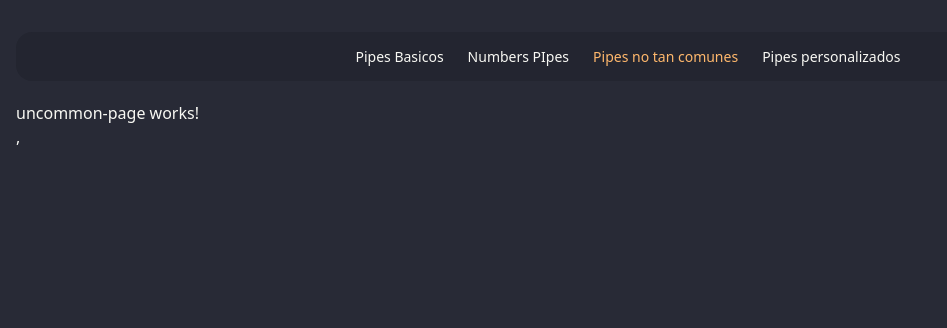
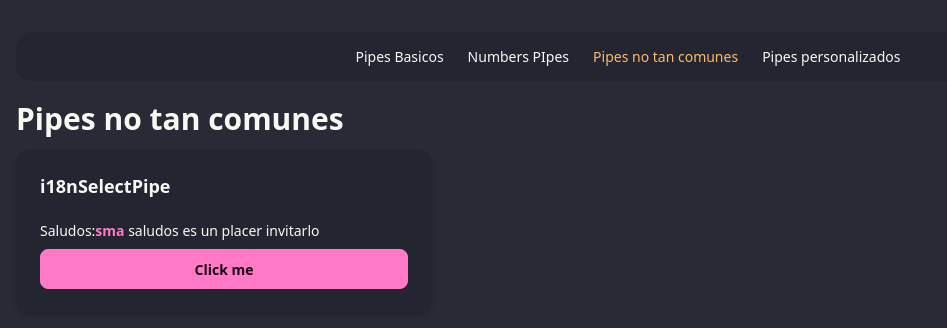
Before and after one commit to seiku2000/pipesAngular, an Angular app: page /uncommon in a window 1280 px wide. Shown: the top 328 px of the page, without its empty margins (0-947 px from the left). Built offline with nearby package versions, Linux system fonts and the light colour scheme.

Commit message:
i18nSelectPipe

```diff
--- /dev/null
+++ b/src/app/components/card.component/card.component.html
@@ -0,0 +1,15 @@
+<div class="card bg-base-200 shadow-md">
+
+
+    <div class="card-body">
+        <div class="card-title mb-3"> {{title()}}</div>
+        <ng-content></ng-content>
+    </div>
+    <!--
+        ng-content es una etiqueta que nos permite insertar contenido desde el componente padre
+        en este caso, se insertara el contenido que se encuentre entre las etiquetas
+        <app-card></app-card>
+    -->
+
+
+</div>
--- /dev/null
+++ b/src/app/components/card.component/card.component.ts
@@ -0,0 +1,13 @@
+import { ChangeDetectionStrategy, Component, input } from '@angular/core';
+import { ɵEmptyOutletComponent } from "@angular/router";
+
+@Component({
+  selector: 'app-card',
+  //imports: [ɵEmptyOutletComponent],
+  templateUrl: './card.component.html',
+  changeDetection: ChangeDetectionStrategy.Eager,
+})
+export class CardComponent {
+
+  title = input.required<string>();
+}
--- a/src/app/pages/uncommon-page/uncommon-page.html
+++ b/src/app/pages/uncommon-page/uncommon-page.html
@@ -1 +1,21 @@
-<p>uncommon-page works!</p>,
+<section class="mb-3">
+    <h1 class="text-3xl font-bold mb-2">Pipes no tan comunes</h1>
+
+</section>
+
+<div class="grid grid-cols-1 md:grid-cols-2 lg:grid-cols-3">
+
+    <app-card title="i18nSelectPipe">
+        <!--
+            el i18nSelect es para trabajar con diferentes cambios como pais ,genero etc
+            y toma el valor de la propiedad gender para mostrar el saludo correspondiente
+            recibe dos argumentos:
+            1. la propiedad que se va a evaluar
+            2. el mapa de valores que se va a utilizar
+        -->
+        <p>Saludos:<strong class="font-bold text-primary">{{client().name}}</strong> saludos es un placer
+            {{client().gender | i18nSelect:intitacionMap}}</p><!--sin necesidad usar if o ?-->
+        <button (click)="onChangedClient()" class="btn btn-primary">Click me</button>
+    </app-card>
+
+</div>
--- a/src/app/pages/uncommon-page/uncommon-page.ts
+++ b/src/app/pages/uncommon-page/uncommon-page.ts
@@ -1,9 +1,51 @@
-import { ChangeDetectionStrategy, Component } from '@angular/core';
+import { ChangeDetectionStrategy, Component, signal } from '@angular/core';
+import { CardComponent } from "../../components/card.component/card.component";
+import { I18nSelectPipe } from '@angular/common';
+
+
+const client1 = {
+  name: 'sma',
+  gender: 'male',
+  age: '30',
+  addres: 'los angeles , usa'
+
+}
+
+const client2 = {
+  name: 'valeria',
+  gender: 'female',
+  age: '28',
+  addres: 'mexico , df'
+}
 
 @Component({
   selector: 'app-uncommon-page',
-  imports: [],
+  //el i18nSelect es para trabajar con diferentes cambios como pais ,genero etc
+  //El  I18nSelectPipe es para mostrar un mensaje basado en una condicion
+
+  imports: [CardComponent, I18nSelectPipe],
   templateUrl: './uncommon-page.html',
   changeDetection: ChangeDetectionStrategy.Eager,
 })
-export default class UncommonPage { }
+export default class UncommonPage {
+
+  public client = signal(client1);
+
+  public intitacionMap = {
+    male: 'invitarlo',
+    female: 'invitarla',
+  }
+
+  public onChangedClient() {
+    if (this.client() === client1) {
+      this.client.set(client2);
+      return
+    }
+
+    this.client.set(client1);
+
+  }
+
+
+
+}
```
